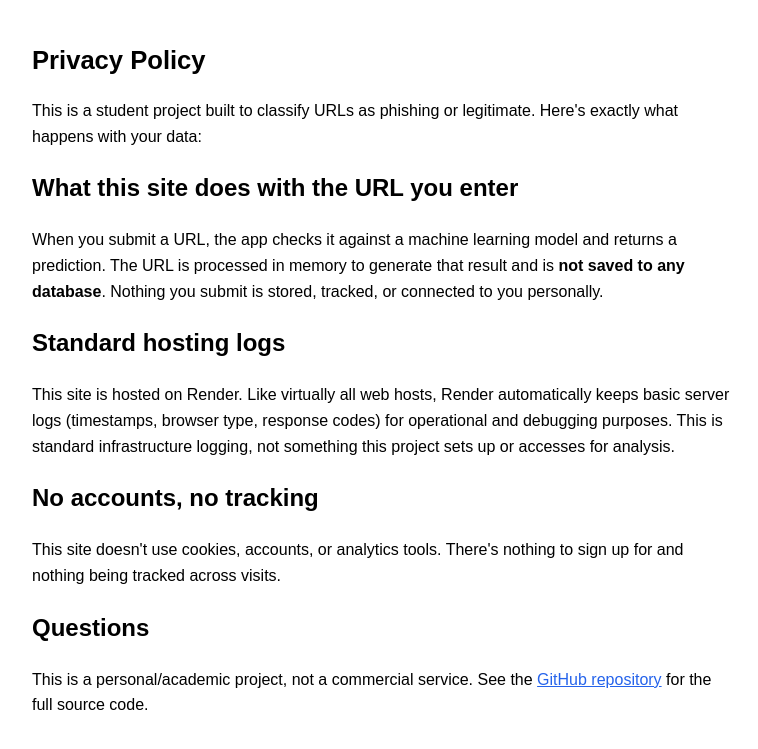
After one commit to apjbuilds/phishing-url-detector, a Python web app: template templates/privacy.html in a window 1280 px wide. The commit adds this page. Shown: the top 749 px of the page, without its empty margins (258-1016 px from the left). Run offline with Jinja, Linux system fonts and the light colour scheme; the template is opened without the code that fills it, so the values that code supplies are empty.

Commit message:
privacy policy page

```diff
--- /dev/null
+++ b/templates/privacy.html
@@ -0,0 +1,28 @@
+<!DOCTYPE html>
+<html lang="en">
+<head>
+    <meta charset="UTF-8">
+    <title>Privacy Policy - Phishing URL Detector</title>
+    <style>
+        body { font-family: sans-serif; max-width: 700px; margin: 40px auto; padding: 0 20px; line-height: 1.6; }
+        h1 { font-size: 1.6em; }
+        a { color: #2563eb; }
+    </style>
+</head>
+<body>
+    <h1>Privacy Policy</h1>
+    <p>This is a student project built to classify URLs as phishing or legitimate. Here's exactly what happens with your data:</p>
+
+    <h2>What this site does with the URL you enter</h2>
+    <p>When you submit a URL, the app checks it against a machine learning model and returns a prediction. The URL is processed in memory to generate that result and is <strong>not saved to any database</strong>. Nothing you submit is stored, tracked, or connected to you personally.</p>
+
+    <h2>Standard hosting logs</h2>
+    <p>This site is hosted on Render. Like virtually all web hosts, Render automatically keeps basic server logs (timestamps, browser type, response codes) for operational and debugging purposes. This is standard infrastructure logging, not something this project sets up or accesses for analysis.</p>
+
+    <h2>No accounts, no tracking</h2>
+    <p>This site doesn't use cookies, accounts, or analytics tools. There's nothing to sign up for and nothing being tracked across visits.</p>
+
+    <h2>Questions</h2>
+    <p>This is a personal/academic project, not a commercial service. See the <a href="https://github.com/apjbuilds/phishing-url-detector">GitHub repository</a> for the full source code.</p>
+</body>
+</html>
```
Also changed, not shown: app.py (+4 -5 lines), templates/index.html (+13 -1 lines).
